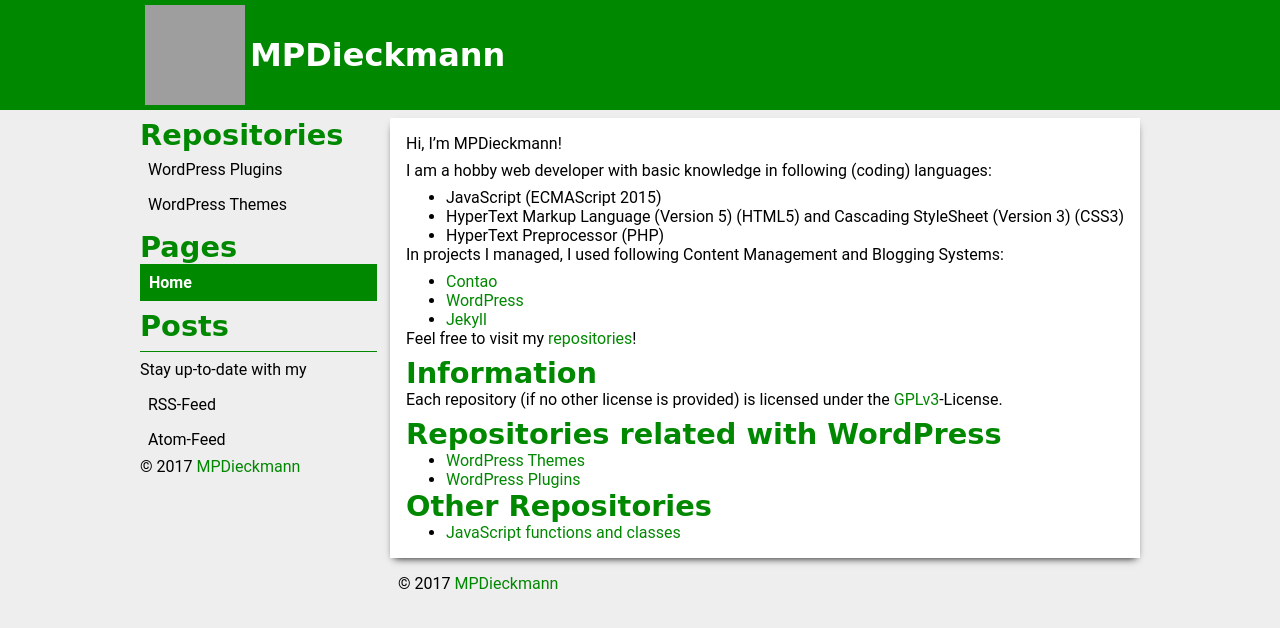
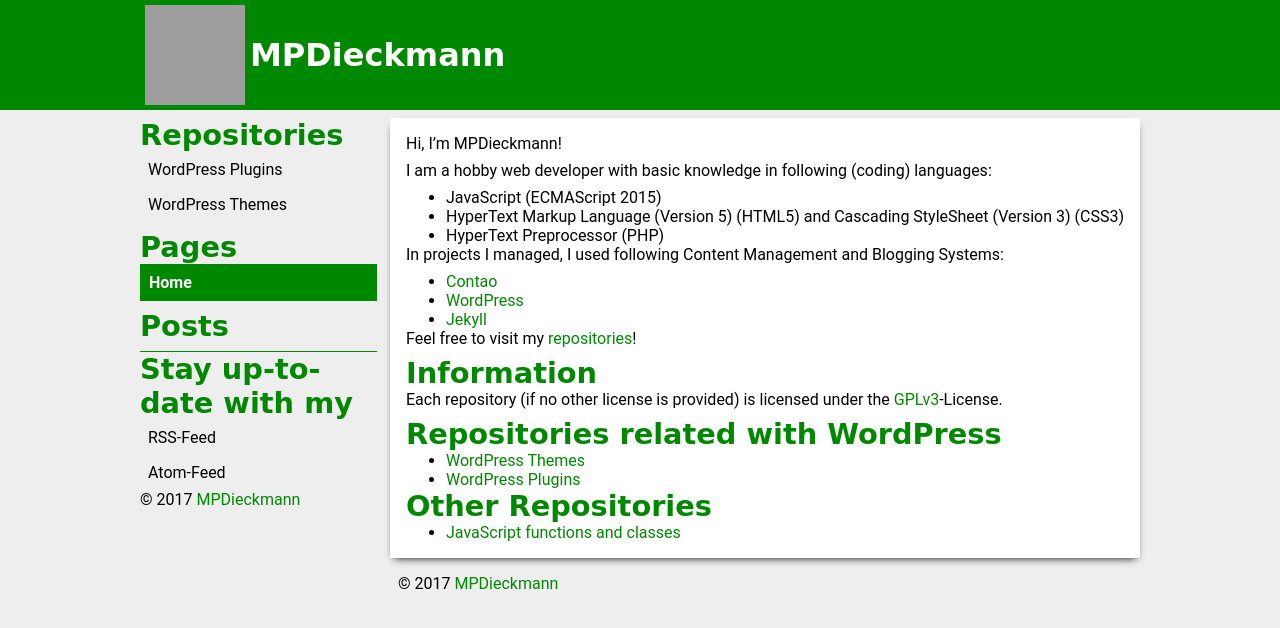
Before and after one commit to MPDieckmann/mpdieckmann.github.io, a Jekyll site: the page built from index.md, in a window 1280 px wide. Shown: the top 628 px of the page. Built offline with Jekyll 4.4.1, drawn with Linux system fonts in a browser that asks for light colours; grey boxes are pictures that could not be loaded.

Commit message:
Update sidebar-widgets.html

```diff
--- a/_includes/sidebar-widgets.html
+++ b/_includes/sidebar-widgets.html
@@ -4,24 +4,15 @@
 </div>
 <div class="widget">
   <h2>Pages</h2>
-  <ul class="menu">
-{% for post in site.html_pages %}
-    <li class="menu-item{% if post.url == page.url%} current-menu-item{% endif %}"><a href="{{ post.url | absolute_url }}">{% if post.title %}{{ post.title }}{% else %}{{ post.url }}{% endif %}</a></li>
-{% endfor %}
-  </ul>
+  <ul class="menu">{% assign depth = 0 %}{% assign arr = "/" | split: "" %}{% assign currentMenu = "/" %}{% for item in site.html_pages %}{% unless item.url contains currentMenu %}{% assign depth = depth | minus: 1 %}{% assign currentMenu = arr[depth] %}</ul></li>{% endunless %}{% if item.next and item.next.url contains item.url %}{% assign depth = depth | plus: 1 %}{% assign arr[depth] = item.url %}{% assign currentMenu = item.url %}<li class="menu-item{% if page.url == item.url %} current-menu-item{% elsif page.url contains item.url %} current-menu{% endif %}"><a href="{{ item.url | absolute_url }}">{{ item.title | default: item.url }}</a><ul class="menu">{% elsif item.url contains currentMenu %}<li class="menu-item{% if page.url == item.url %} current-menu-item{% elsif page.url contains item.url %} current-menu{% endif %}"><a href="{{ item.url | absolute_url }}">{{ item.title | default: item.url }}</a></li>{% else %}<li class="menu-item{% if page.url == item.url %} current-menu-item{% elsif page.url contains item.url %} current-menu{% endif %}"><a href="{{ item.url | absolute_url }}">{{ item.title | default: item.url }}</a></li>{% endif %}{% endfor %}{% for i in arr %}{% unless forloop.index0 > depth %}</ul></li>{% endunless %}{% endfor %}</ul>
 </div>
 <div class="widget">
 <h2>Posts</h2>
-  <ul class="menu">
-{% for post in site.posts %}
-    <li class="menu-item{% if post.url == page.url%} current-menu-item{% endif %}"><a href="{{ post.url | absolute_url }}">{{ post.title }}</a></li>
-{% endfor %}
-  </ul>
+  <ul class="menu">{% assign depth = 0 %}{% assign arr = "/" | split: "" %}{% assign currentMenu = "/" %}{% for item in site.posts %}{% unless item.url contains currentMenu %}{% assign depth = depth | minus: 1 %}{% assign currentMenu = arr[depth] %}</ul></li>{% endunless %}{% if item.next and item.next.url contains item.url %}{% assign depth = depth | plus: 1 %}{% assign arr[depth] = item.url %}{% assign currentMenu = item.url %}<li class="menu-item{% if page.url == item.url %} current-menu-item{% elsif page.url contains item.url %} current-menu{% endif %}"><a href="{{ item.url | absolute_url }}">{{ item.title | default: item.url }}</a><ul class="menu">{% elsif item.url contains currentMenu %}<li class="menu-item{% if page.url == item.url %} current-menu-item{% elsif page.url contains item.url %} current-menu{% endif %}"><a href="{{ item.url | absolute_url }}">{{ item.title | default: item.url }}</a></li>{% else %}<li class="menu-item{% if page.url == item.url %} current-menu-item{% elsif page.url contains item.url %} current-menu{% endif %}"><a href="{{ item.url | absolute_url }}">{{ item.title | default: item.url }}</a></li>{% endif %}{% endfor %}{% for i in arr %}{% unless forloop.index0 > depth %}</ul></li>{% endunless %}{% endfor %}</ul>
 </div>
 <hr />
 <div class="widget">
-  <p></p>
-  <p>Stay up-to-date with my</p>
+  <h2>Stay up-to-date with my</h2>
   <ul class="menu">
     <li class="menu-item"><a href="{{ "/feed.rss" | absolute_url }}">RSS-Feed</a></li>
     <li class="menu-item"><a href="{{ "/feed.atom" | absolute_url }}">Atom-Feed</a></li>
```
